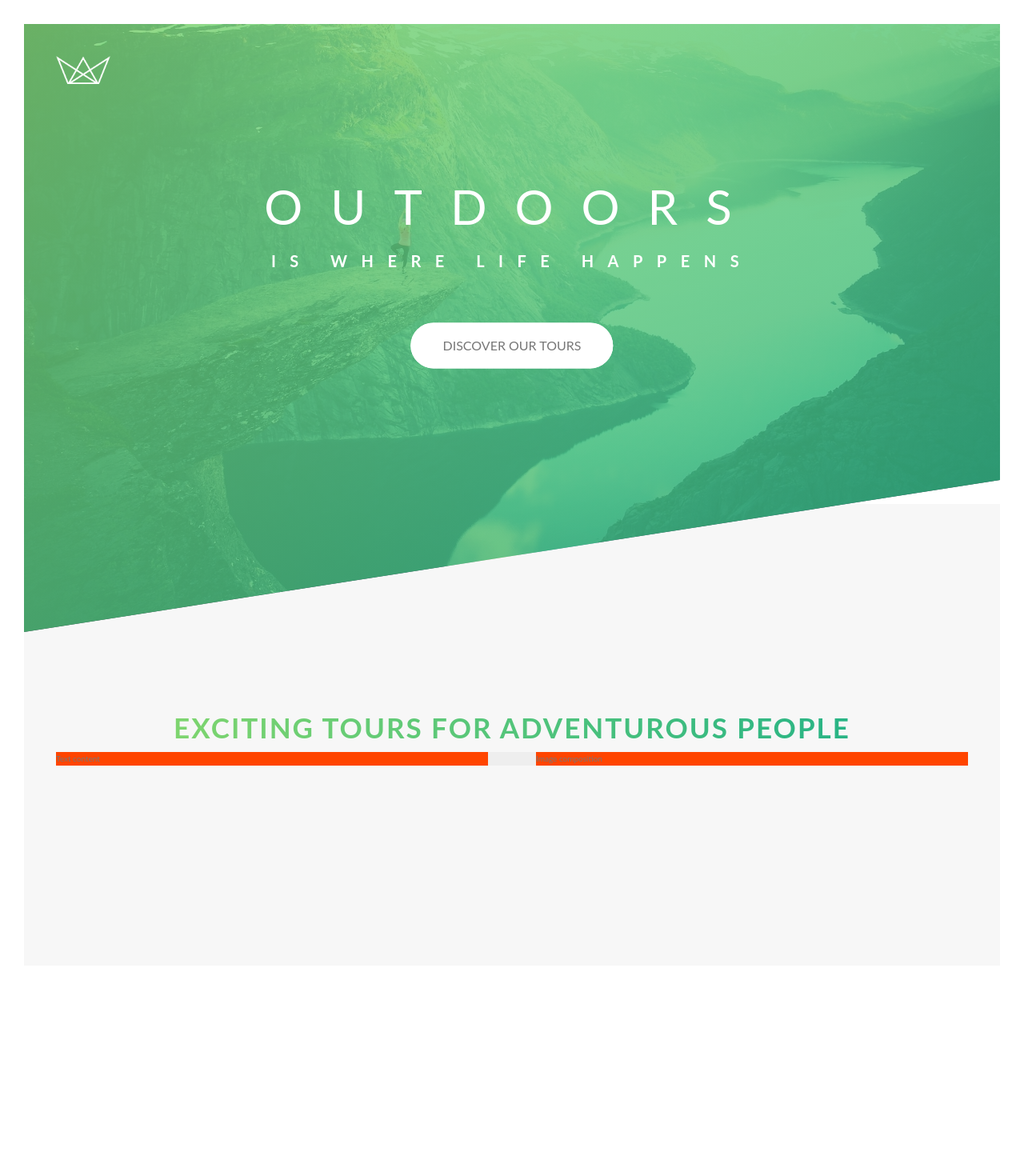
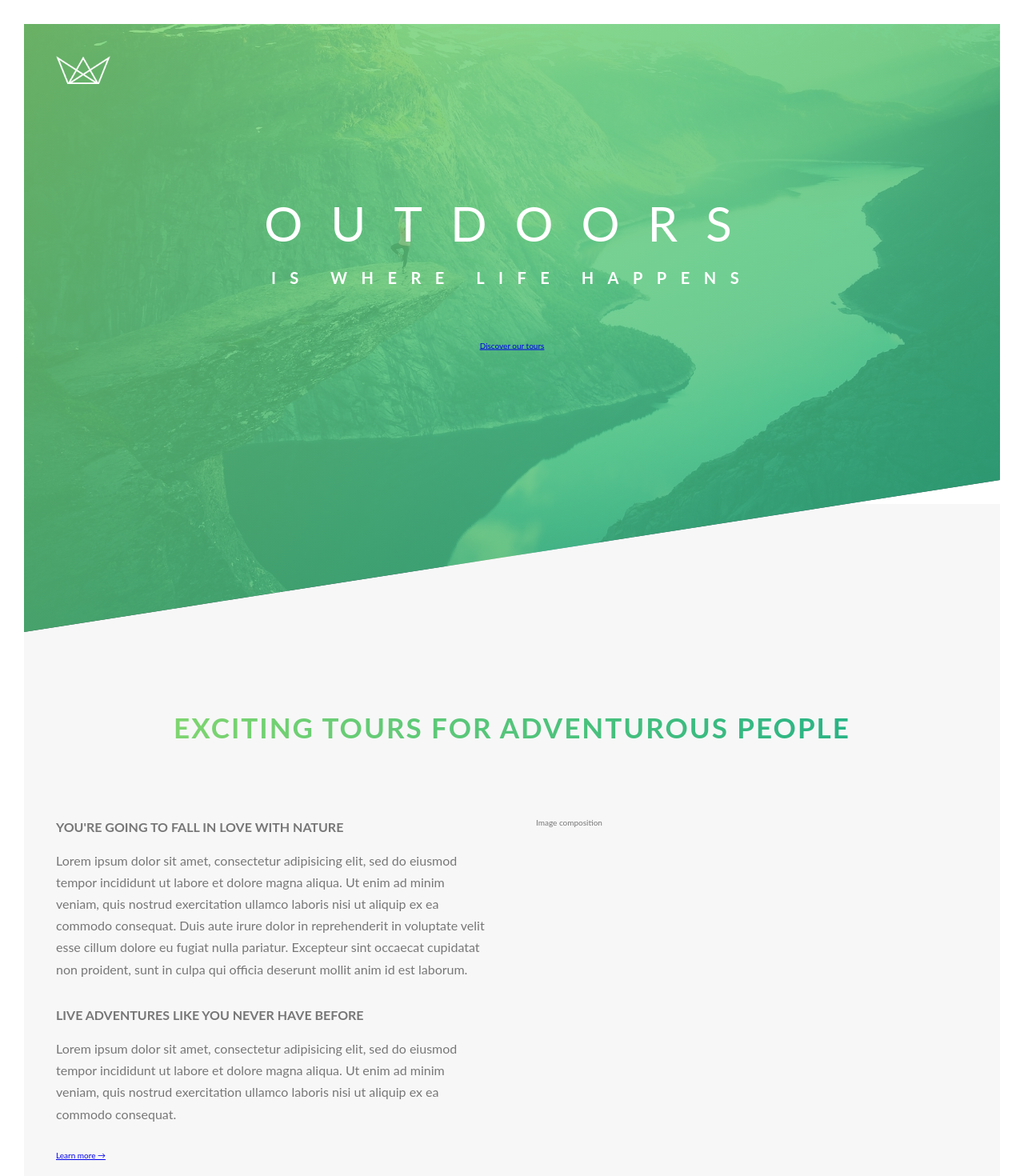
Before and after one commit to PiotrSroda/SASS_Natours_Project, a React (Create React App) app: page / in a window 1280 px wide. Shown: the top 1470 px of the page at 80% size. Before the commit the page ends 1237 px from the top, so only its background shows below. Built offline with nearby package versions, Linux system fonts and the light colour scheme.

Commit message:
added first grid elements and Learn more button

```diff
--- a/src/App.js
+++ b/src/App.js
@@ -22,7 +22,7 @@ class App extends Component {
 
         <main>
             <section class= 'section-about'>
-              <div class='u-center-text'>
+              <div class='u-center-text u-margin-bottom-big'> {/*UTILITY CLASSES*/}
                 <h2 class= 'heading-secondary'>
                 Exciting tours for adventurous people
                 </h2>
@@ -30,7 +30,17 @@ class App extends Component {
 
                 <div class='row'>
                   <div class='col-1-of-2'>
-                    Text content
+                    <h3 className="heading-tertiary u-margin-bottom-small"> You're going to fall in love with nature</h3>
+                    <p class="paragraph">
+                       Lorem ipsum dolor sit amet, consectetur adipisicing elit, sed do eiusmod tempor incididunt ut labore et dolore magna aliqua. Ut enim ad minim veniam, quis nostrud exercitation ullamco laboris nisi ut aliquip ex ea commodo consequat. Duis aute irure dolor in reprehenderit in voluptate velit esse cillum dolore eu fugiat nulla pariatur. Excepteur sint occaecat cupidatat non proident, sunt in culpa qui officia deserunt mollit anim id est laborum.
+                    </p>
+
+                    <h3 className="heading-tertiary u-margin-bottom-small"> Live adventures like you never have before</h3>
+                    <p class="paragraph">
+                       Lorem ipsum dolor sit amet, consectetur adipisicing elit, sed do eiusmod tempor incididunt ut labore et dolore magna aliqua. Ut enim ad minim veniam, quis nostrud exercitation ullamco laboris nisi ut aliquip ex ea commodo consequat.
+                    </p>
+
+                    <a href="#" class="btn-text">Learn more &rarr;</a>
                   </div>
                   <div class='col-1-of-2'>
                     Image composition
--- a/src/sass/abstracts/_variables.scss
+++ b/src/sass/abstracts/_variables.scss
@@ -9,6 +9,10 @@ $color-grey-dark: #777;
 $color-white: #fff;
 $color-black: #000;
 
+//FONT
+
+$default-font-size: 1.6rem;
+
 //grid
 
 $grid-width:114rem;
--- a/src/sass/base/_typography.scss
+++ b/src/sass/base/_typography.scss
@@ -61,3 +61,17 @@ margin-bottom: 6rem;
   }
 
 }
+
+.heading-tertiary{
+    font-size: $default-font-size;
+    font-weight: 700;
+    text-transform: uppercase;
+}
+
+.paragraph {
+  font-size: $default-font-size;
+
+   &:not(:last-child){
+     margin-bottom: 3rem;
+   }
+}
--- a/src/sass/base/_utilities.scss
+++ b/src/sass/base/_utilities.scss
@@ -1 +1,5 @@
-.u-center-text { text-align: center ;}
+.u-center-text { text-align: center ;} // Utility classes for just rearranging the elements
+
+.u-margin-bottom-big {margin-bottom: 8rem;}
+.u-margin-bottom-medium {margin-bottom: 4rem;}
+.u-margin-bottom-small {margin-bottom: 1.5rem;}
--- a/src/sass/components/_button.scss
+++ b/src/sass/components/_button.scss
@@ -8,7 +8,7 @@
       border-radius: 10rem; /*zaokrąglenie */
       transition: all .2s; /*all properties are animated */
       position: relative;
-      font-size: 1.6rem;
+      font-size: $default-font-size;
   }
 
   &:hover {
@@ -52,3 +52,31 @@
     animation-fill-mode: backwards; /* automatically apply the style to all parent elements, before the animation starts*/
   }
 }
+
+.btn-text {
+    &:link,
+    &:visited {
+      font-size: $default-font-size;
+      color: $color-primary;
+      display: inline-block;
+      text-decoration: none;
+      border-bottom: 1px solid $color-primary;
+      padding: 3px;
+      transition: all .2s;
+
+    }
+    &:hover {
+    background-color: $color-primary;
+    color: $color-white;
+    box-shadow: 0 1rem 2rem rgba($color-black, .15);
+    transform: translateY(-2px);
+
+    }
+
+    &:hover{
+      box-shadow: 0 .5rem 1rem rgba($color-black, .15);
+      transform: translateY(0);
+
+    }
+
+}
--- a/src/sass/layout/_grid.scss
+++ b/src/sass/layout/_grid.scss
@@ -1,6 +1,5 @@
 .row {
   max-width: $grid-width; //equals to 1140px as it is a standard, it alwas occupies 100% of the max-width
-  background-color: #eee;
   margin: 0 auto; // margin from top bottom left and right is zero auto - will automatically figure out the margin element will be centered
 
 
@@ -11,7 +10,6 @@
       @include clearfix;
 
       [class^='col-']{ //^ symbol means the beggining of the NAME of the class [] - is an attribute selectore eg. class, src, etc.
-        background-color: orangered;
         float: left; // it collapses widht 0 heigth
 
         &:not(:last-child) {
--- a/src/sass/style.css
+++ b/src/sass/style.css
@@ -1,4 +1,3 @@
-@charset "UTF-8";
 @keyframes moveInLeft {
   0% {
     opacity: 0;
@@ -92,70 +91,30 @@ body {
     transform: skewY(2deg) skewX(15deg) scale(1.1);
     text-shadow: 0.5rem 1rem 2rem rgba(0, 0, 0, 0.2); }
 
+.heading-tertiary {
+  font-size: 1.6rem;
+  font-weight: 700;
+  text-transform: uppercase; }
+
+.paragraph {
+  font-size: 1.6rem; }
+  .paragraph:not(:last-child) {
+    margin-bottom: 3rem; }
+
 .u-center-text {
   text-align: center; }
 
-.btn:link, .btn:visited {
-  text-transform: uppercase;
-  text-decoration: none;
-  padding: 1.5rem 4rem;
-  /* first one at the top and bottom second on the left and right */
-  display: inline-block;
-  /* if we want to give paddings and all that shit width heigth it needs to be an inline block*/
-  border-radius: 10rem;
-  /*zaokrąglenie */
-  transition: all .2s;
-  /*all properties are animated */
-  position: relative;
-  font-size: 1.6rem; }
+.u-margin-bottom-big {
+  margin-bottom: 8rem; }
 
-.btn:hover {
-  transform: translateY(-3px);
-  /*negative to move up the button*/
-  box-shadow: 0 1rem 2rem rgba(0, 0, 0, 0.2);
-  /* first is x axis second is y axis and the third is blur*/ }
-  .btn:hover:after {
-    transform: scaleX(1.4) scaleY(1.6);
-    /* double the size*/
-    opacity: 0; }
+.u-margin-bottom-medium {
+  margin-bottom: 4rem; }
 
-.btn:active {
-  transform: translateY(-1px);
-  /*negative to move up the button*/
-  box-shadow: 0 0.5rem 1rem rgba(0, 0, 0, 0.2); }
-
-.btn--white {
-  background-color: #fff;
-  color: #777; }
-  .btn--white:after {
-    background-color: #fff; }
-
-.btn::after {
-  content: "";
-  /*content has to be specified always*/
-  display: inline-block;
-  height: 100%;
-  /*height of the child element in relation to the parent*/
-  width: 100%;
-  /*width of the child element in relation to the parent*/
-  border-radius: 10rem;
-  position: absolute;
-  /*it needs the first element with the relative position that it can find \\ it is used so it appears BEHIND the button not BELOW it */
-  top: 0;
-  left: 0;
-  z-index: -1;
-  /* behind */
-  transition: all .4s; }
-
-.btn--animated {
-  animation: moveInBottom .5s ease-out .75s;
-  /* animation name animation duration animation function ??? delay*/
-  animation-fill-mode: backwards;
-  /* automatically apply the style to all parent elements, before the animation starts*/ }
+.u-margin-bottom-small {
+  margin-bottom: 1.5rem; }
 
 .row {
   max-width: 114rem;
-  background-color: #eee;
   margin: 0 auto; }
   .row:not(:last-child) {
     margin-bottom: 8rem; }
@@ -164,7 +123,6 @@ body {
     display: table;
     clear: both; }
   .row [class^='col-'] {
-    background-color: orangered;
     float: left; }
     .row [class^='col-']:not(:last-child) {
       margin-right: 6rem; }
```
